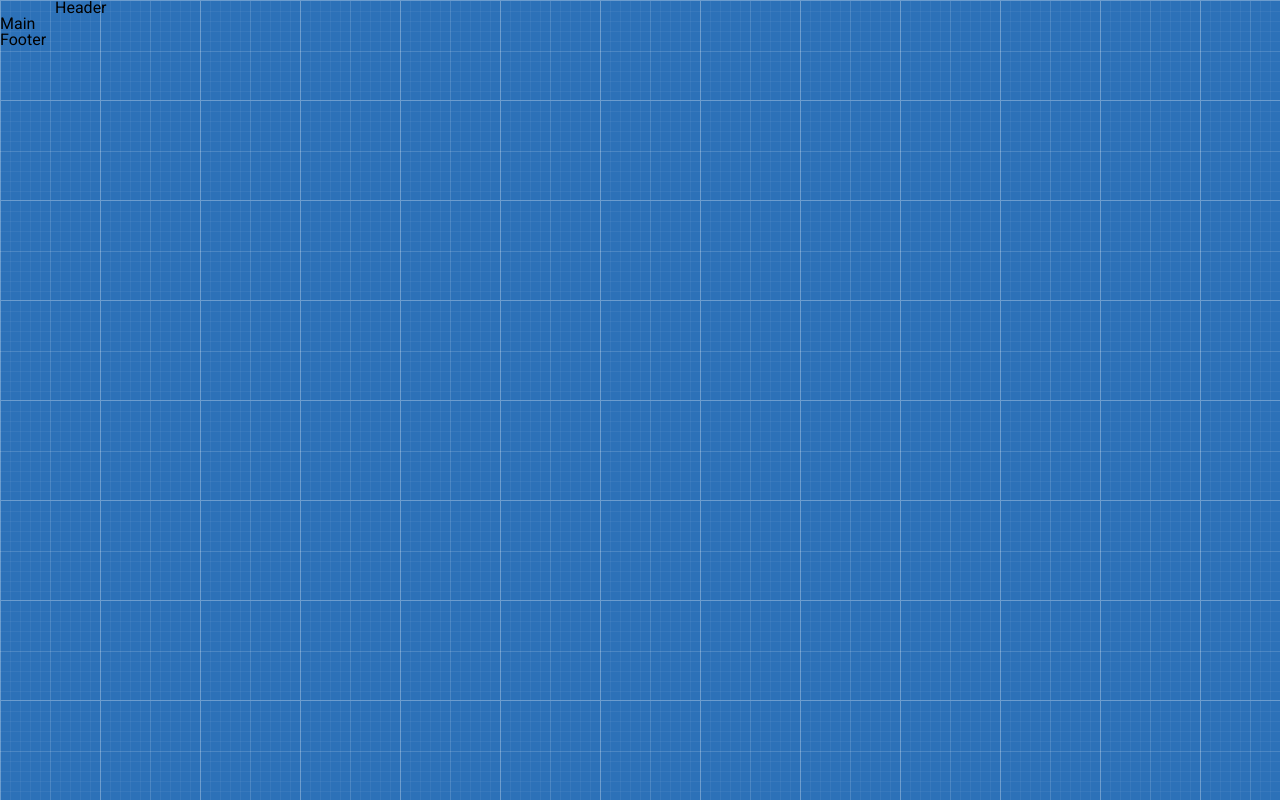
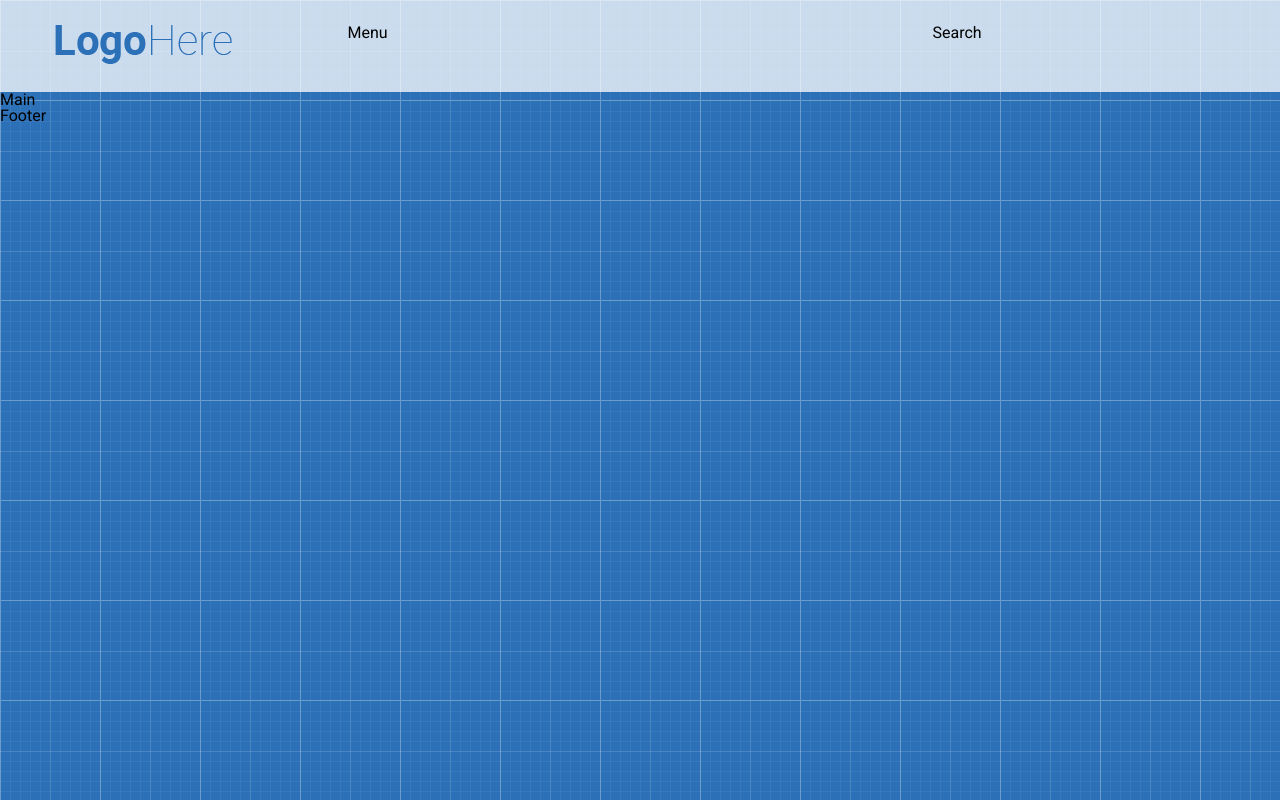
Before and after one commit to Dmitriy-Rom/test.io, a plain HTML site: page index.html in a window 1280 px wide. Drawn offline with Linux system fonts and the light colour scheme.

Commit message:
add logo

```diff
--- a/index.html
+++ b/index.html
@@ -10,7 +10,17 @@
 <body>
 	<header class="header">
 		<div class="container">
-			Header
+			<div class="row">
+				<div class="col-md-3">
+					<div class="logo">
+						<a href="">
+							<img src="img/Logo.png">
+						</a>
+					</div>
+				</div>
+				<div class="col-md-6">Menu</div>
+				<div class="col-md-3">Search</div>
+			</div>
 		</div>
 	</header>
 	<main class="main">Main</main>
--- a/style.css
+++ b/style.css
@@ -5,7 +5,26 @@ body{
 	font-family: 'Roboto', sans-serif;
 	background-image: url(img/patt.png)
 }
+.row:after{
+	content:"";
+	clear:both;
+	display:block;
+}
 .container{
 	width:1170px;
 	margin:0 auto;
 }
+[class*="col-"]{
+	float:left;
+}
+
+.col-md-3{
+	width: 25%;
+}
+.col-md-6{
+	width: 50%;
+}
+.header{
+	background-color: rgba(255,255,255,0.75);
+	padding: 25px 0;
+}
```
Also changed, not shown: img/Logo.png (added).
